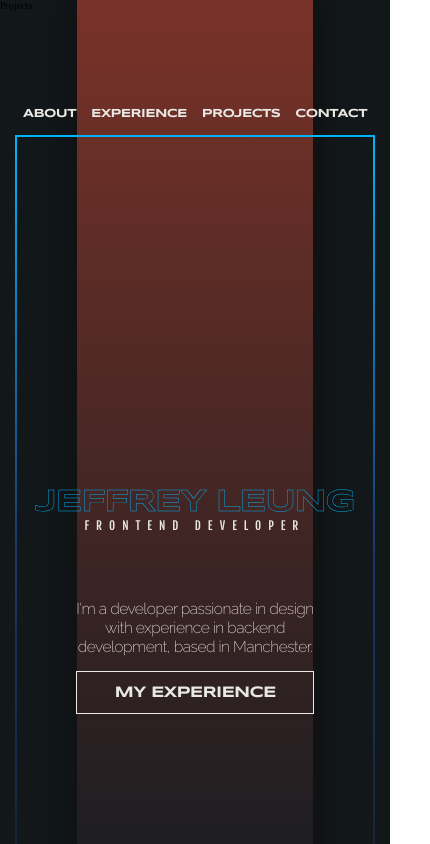
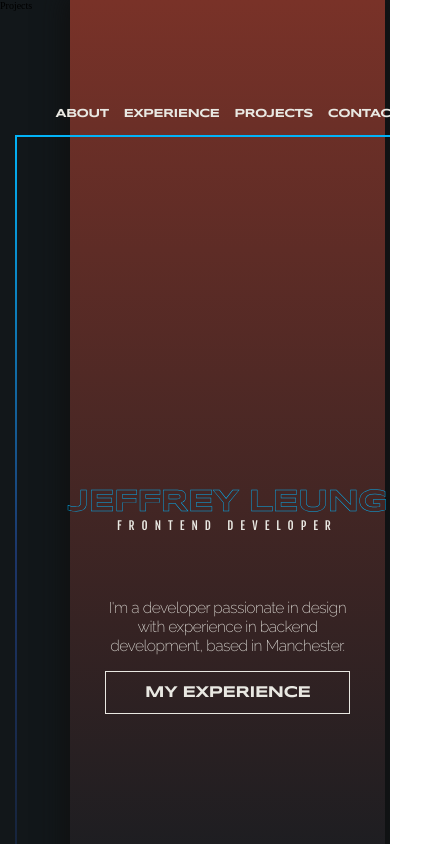
Before and after one commit to jef1993/web-portfolio, a React (Create React App) app: page / in a window 390 px wide. Shown: the top 844 px of the page, 430 px wide, since content can reach past the window. Built offline with nearby package versions, Linux system fonts and the light colour scheme.

Commit message:
sm resolution

```diff
--- a/src/App.css
+++ b/src/App.css
@@ -22,6 +22,7 @@ body {
   display: grid;
   grid-template-rows: repeat(20, 12rem);
   grid-auto-flow: column;
+  overflow: scroll;
   grid-template-columns: minmax(2rem, auto) minmax(4rem, 12rem) repeat(6, 12rem) minmax(4rem, 12rem) minmax(2rem, auto);
   background-color: #12171a;
   min-height: 100vh;
@@ -37,7 +38,7 @@ body {
 @media screen and (max-width: 900px) {
   .main {
     padding: 0 0;
-    grid-template-columns: minmax(0, 1fr) minmax(2rem, 9rem) repeat(6, minmax(0, 9rem)) minmax(2rem, 9rem) minmax(0, 1fr);
+    grid-template-columns: minmax(0, 1fr) minmax(4rem, 9rem) repeat(6, minmax(4rem, 9rem)) minmax(4rem, 9rem) minmax(0, 1fr);
   }
 }
 
@@ -114,7 +115,7 @@ body {
 }
 @media screen and (max-width: 600px) {
   .btn-next__link {
-    font-size: 4vmin;
+    font-size: 1.6rem;
   }
 }
 .btn-next__arrow {
@@ -176,9 +177,9 @@ body {
   transform: translateY(-0.2em);
   text-shadow: rgba(35, 74, 158, 0.6) 0.2rem 0.6rem;
 }
-@media screen and (max-width: 1200px) {
+@media screen and (max-width: 900px) {
   .nav__title {
-    font-size: 1.6rem;
+    font-size: 2vw;
   }
 }
 @media screen and (max-width: 600px) {
--- a/src/sass/base/_base.scss
+++ b/src/sass/base/_base.scss
@@ -21,6 +21,7 @@ body {
   display: grid;
   grid-template-rows: repeat(20, 12rem);
   grid-auto-flow: column;
+  overflow: scroll;
 
   grid-template-columns:
     minmax(2rem, auto) minmax(4rem, 12rem) repeat(6, 12rem) minmax(4rem, 12rem)
@@ -43,8 +44,8 @@ body {
   @media screen and (max-width: 900px) {
     padding: 0 0;
     grid-template-columns:
-      minmax(0, 1fr) minmax(2rem, 9rem) repeat(6, minmax(0, 9rem)) minmax(
-        2rem,
+      minmax(0, 1fr) minmax(4rem, 9rem) repeat(6, minmax(4rem, 9rem)) minmax(
+        4rem,
         9rem
       )
       minmax(0, 1fr);
--- a/src/sass/components/_components.scss
+++ b/src/sass/components/_components.scss
@@ -46,7 +46,7 @@
     display: table-cell;
 
     @media screen and (max-width: 600px) {
-      font-size: 4vmin;
+      font-size: 1.6rem;
     }
   }
 
--- a/src/sass/sections/_about.scss
+++ b/src/sass/sections/_about.scss
@@ -35,6 +35,9 @@
     @media screen and (max-width: 800px) {
       font-size: 8vw;
     }
+
+    @media screen and (max-width: 600px) {
+    }
   }
 
   &__job {
--- a/src/sass/sections/_nav.scss
+++ b/src/sass/sections/_nav.scss
@@ -35,8 +35,8 @@
       text-shadow: rgba($color-blue-dark, 0.6) 0.2rem 0.6rem;
     }
 
-    @media screen and (max-width: 1200px) {
-      font-size: 1.6rem;
+    @media screen and (max-width: 900px) {
+      font-size: 2vw;
     }
 
     @media screen and (max-width: 600px) {
```
Also changed, not shown: 1 other file (tests, documents, lock files or other folders).
